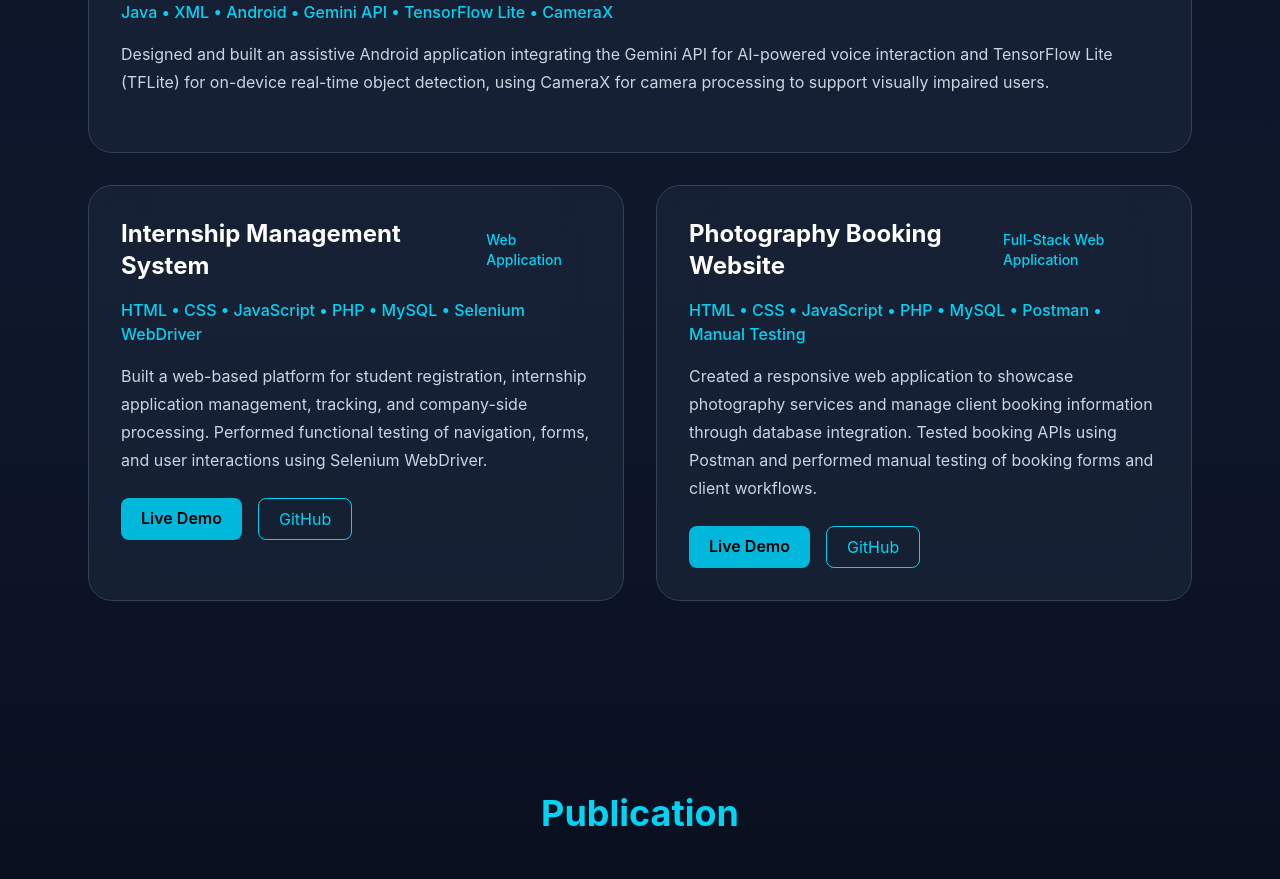
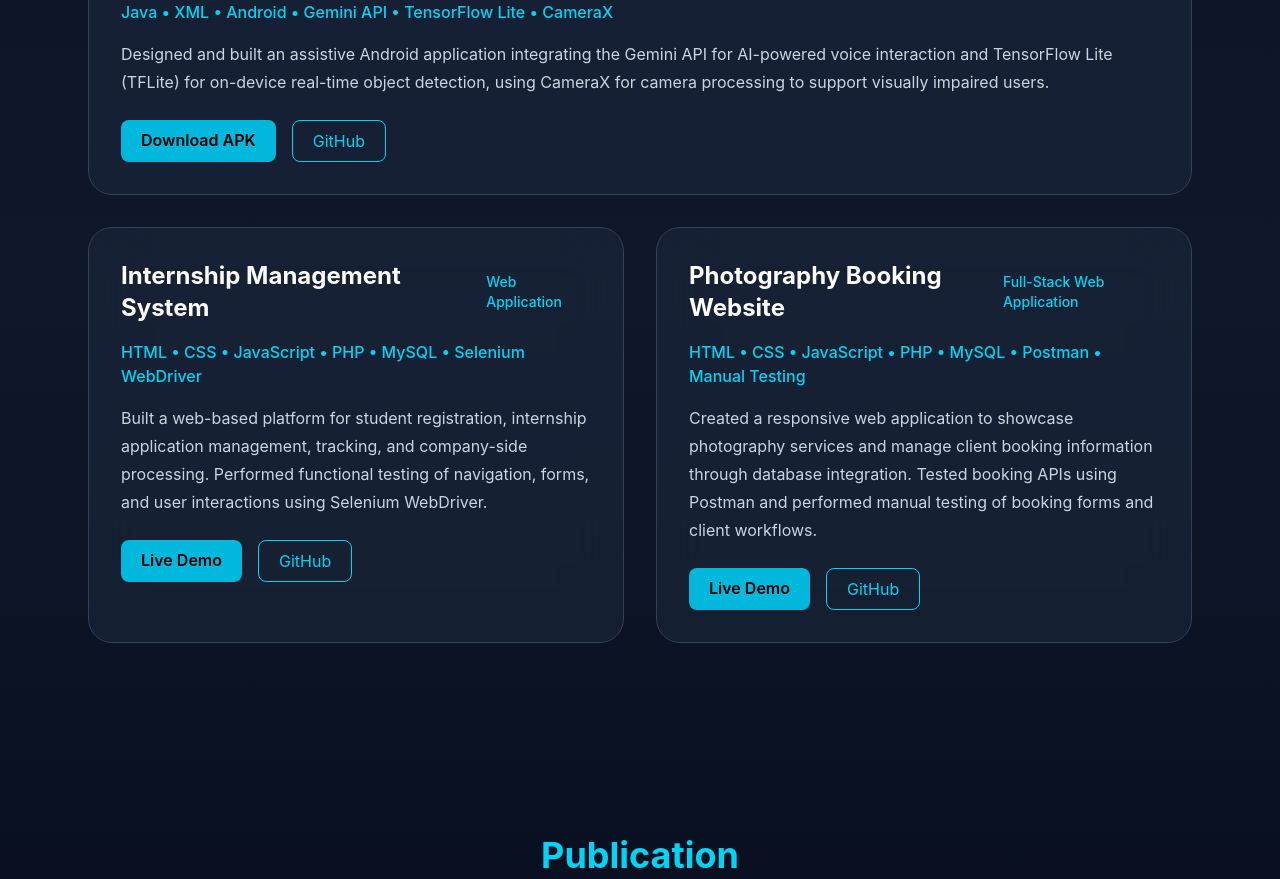
Before and after one commit to Haripriya020/portfolio, a React app: page / in a window 1280 px wide. Shown: the part 3360-4239 px from the top of the page. Built offline with nearby package versions, Linux system fonts and the light colour scheme; the HTML template or start-up script is replaced by a standard one.

Commit message:
Update project section with EchoBot APK

```diff
--- a/src/components/Projects.jsx
+++ b/src/components/Projects.jsx
@@ -5,8 +5,8 @@ function Projects() {
       type: "Android Application",
       tech: "Java • XML • Android • Gemini API • TensorFlow Lite • CameraX",
       desc: "Designed and built an assistive Android application integrating the Gemini API for AI-powered voice interaction and TensorFlow Lite (TFLite) for on-device real-time object detection, using CameraX for camera processing to support visually impaired users.",
-      github: null,
-      demo: null,
+      demo: "https://github.com/Haripriya020/Ecobot/releases/download/v2.0.0/app-release.apk",
+      github: "https://github.com/Haripriya020/Ecobot",
       featured: true,
     },
 
@@ -80,7 +80,9 @@ function Projects() {
                   rel="noopener noreferrer"
                   className="bg-cyan-500 text-black px-5 py-2 rounded-lg font-semibold hover:scale-105 transition"
                 >
-                  Live Demo
+                  {project.title === "EchoBot"
+                    ? "Download APK"
+                    : "Live Demo"}
                 </a>
               )}
 
```
